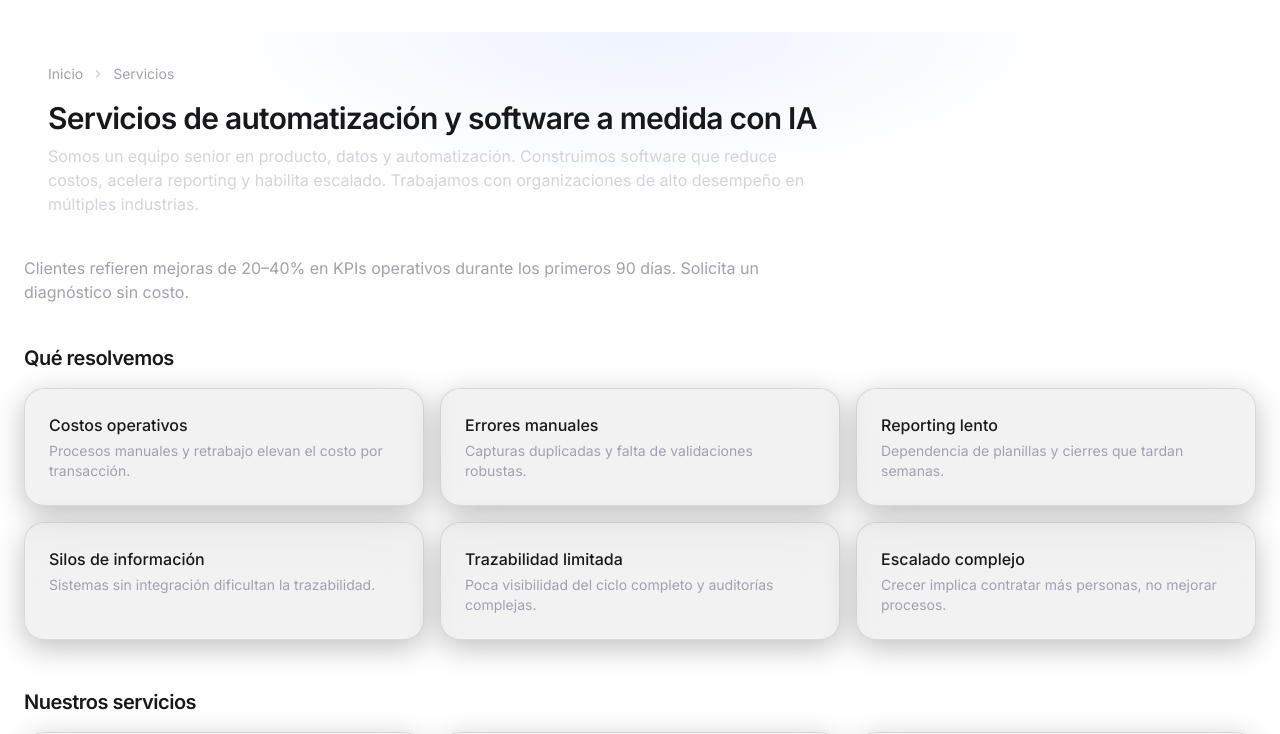
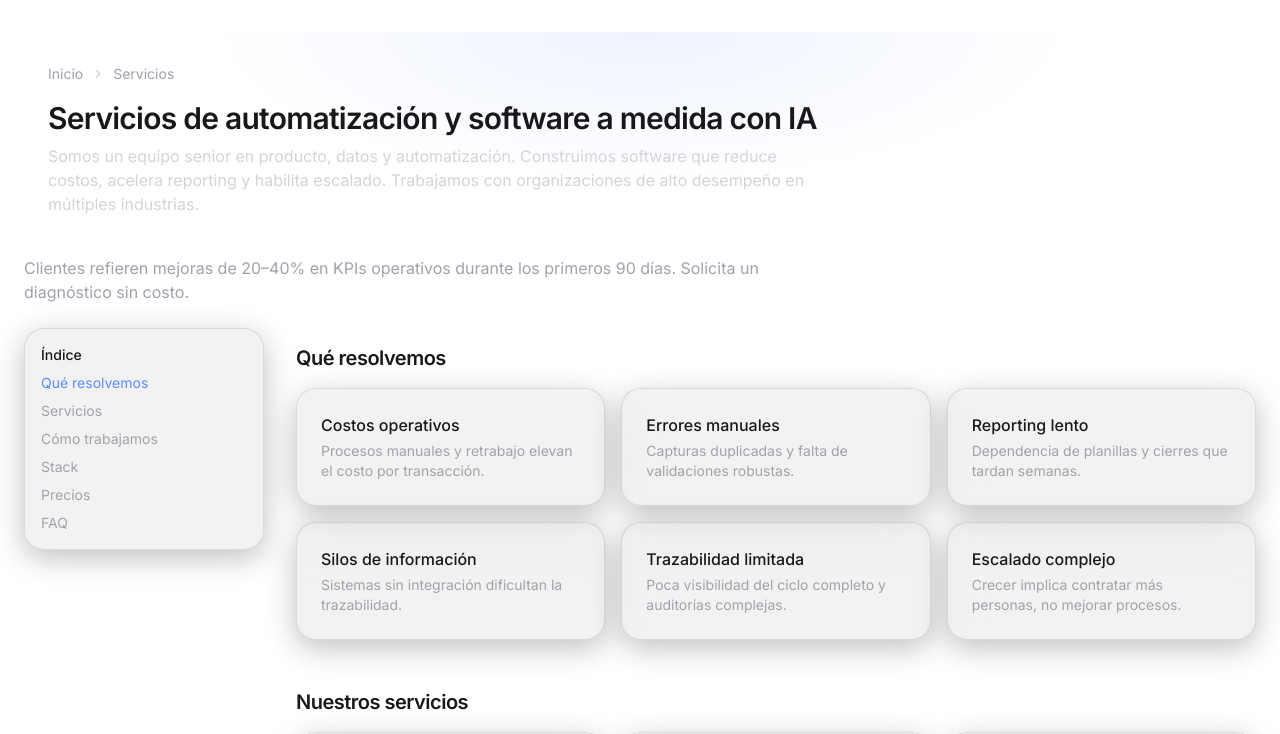
Before and after one commit to Cryptobal/axioma, a Next.js app: page /servicios in a window 1280 px wide. Shown: the top 734 px of the page. Built offline with nearby package versions, Linux system fonts and the light colour scheme.

Commit message:
feat(ui): command palette (Cmd/Ctrl+K), índice sticky en Servicios, animaciones suaves

```diff
--- a/app/servicios/page.tsx
+++ b/app/servicios/page.tsx
@@ -6,6 +6,7 @@ import Script from 'next/script'
 import Link from 'next/link'
 import { Card, CardContent, CardHeader } from '@/components/ui/card'
 import { Brain, Boxes, Cable, ClipboardList, Wrench } from 'lucide-react'
+import { SectionNav } from '@/components/section-nav'
 
 export const metadata: Metadata = {
   title: 'Servicios de automatización y software a medida con IA',
@@ -54,7 +55,17 @@ export default function Page() {
       <PageHeader title="Servicios de automatización y software a medida con IA" subtitle="Somos un equipo senior en producto, datos y automatización. Construimos software que reduce costos, acelera reporting y habilita escalado. Trabajamos con organizaciones de alto desempeño en múltiples industrias." />
       <p className="text-zinc-400 mt-2 max-w-3xl">Clientes refieren mejoras de 20–40% en KPIs operativos durante los primeros 90 días. Solicita un diagnóstico sin costo.</p>
 
-      <section className="mt-10">
+      <div className="grid md:grid-cols-[240px,1fr] gap-8 mt-6">
+        <SectionNav items={[
+          { id: 'que-resolvemos', label: 'Qué resolvemos' },
+          { id: 'servicios', label: 'Servicios' },
+          { id: 'como-trabajamos', label: 'Cómo trabajamos' },
+          { id: 'stack', label: 'Stack' },
+          { id: 'precios', label: 'Precios' },
+          { id: 'faq', label: 'FAQ' },
+        ]} />
+        <div>
+      <section id="que-resolvemos" className="mt-4">
         <h2 className="text-xl font-semibold tracking-tight">Qué resolvemos</h2>
         <div className="grid md:grid-cols-3 gap-4 mt-4">
           {painPoints.map((p) => (
@@ -68,7 +79,7 @@ export default function Page() {
         </div>
       </section>
 
-      <section className="mt-12">
+      <section id="servicios" className="mt-12">
         <h2 className="text-xl font-semibold tracking-tight">Nuestros servicios</h2>
         <div className="grid md:grid-cols-3 gap-4 mt-4">
           {services.map((s) => (
@@ -85,7 +96,7 @@ export default function Page() {
         </div>
       </section>
 
-      <section className="mt-12">
+      <section id="como-trabajamos" className="mt-12">
         <h2 className="text-xl font-semibold tracking-tight">Cómo trabajamos</h2>
         <ol className="grid md:grid-cols-5 gap-4 mt-4">
           {timeline.map((t, i) => (
@@ -98,7 +109,7 @@ export default function Page() {
         </ol>
       </section>
 
-      <section className="mt-12">
+      <section id="stack" className="mt-12">
         <h2 className="text-xl font-semibold tracking-tight">Stack</h2>
         <div className="flex flex-wrap gap-2 mt-3">
           {['Next.js', 'Postgres/Neon', 'Python', 'Workers', 'Redis (opc.)', 'LLMs'].map((s) => (
@@ -107,7 +118,7 @@ export default function Page() {
         </div>
       </section>
 
-      <section className="mt-12">
+      <section id="precios" className="mt-12">
         <h2 className="text-xl font-semibold tracking-tight">Modelos de precio</h2>
         <div className="grid md:grid-cols-3 gap-4 mt-4">
           {[
@@ -120,7 +131,7 @@ export default function Page() {
         </div>
       </section>
 
-      <section className="mt-12">
+      <section id="faq" className="mt-12">
         <h2 className="text-xl font-semibold tracking-tight">FAQ</h2>
         <div className="mt-4 space-y-3">
           {[
@@ -149,6 +160,8 @@ export default function Page() {
           <Button asChild variant="outline"><Link href="/casos">Ver casos</Link></Button>
         </div>
       </div>
+        </div>
+      </div>
     </div>
   )
 }
--- /dev/null
+++ b/components/command-palette.tsx
@@ -0,0 +1,59 @@
+"use client"
+import * as React from 'react'
+import { useRouter } from 'next/navigation'
+import { Command } from 'cmdk'
+
+const items = [
+  { label: 'Inicio', href: '/' },
+  { label: 'Servicios', href: '/servicios' },
+  { label: 'Industrias', href: '/industrias' },
+  { label: 'Casos', href: '/casos' },
+  { label: 'Sobre nosotros', href: '/sobre-nosotros' },
+  { label: 'Blog', href: '/blog' },
+  { label: 'Contacto', href: '/contacto' },
+]
+
+export function CommandPalette() {
+  const router = useRouter()
+  const [open, setOpen] = React.useState(false)
+  const [query, setQuery] = React.useState('')
+
+  React.useEffect(() => {
+    const onKeyDown = (e: KeyboardEvent) => {
+      if ((e.ctrlKey || e.metaKey) && e.key.toLowerCase() === 'k') {
+        e.preventDefault()
+        setOpen((v) => !v)
+      }
+    }
+    window.addEventListener('keydown', onKeyDown)
+    return () => window.removeEventListener('keydown', onKeyDown)
+  }, [])
+
+  const filtered = items.filter((i) => i.label.toLowerCase().includes(query.toLowerCase()))
+
+  return (
+    <div>
+      {open && (
+        <div className="fixed inset-0 z-[60] bg-black/40" onClick={() => setOpen(false)} />
+      )}
+      <Command.Dialog open={open} onOpenChange={setOpen} label="Buscar" className="fixed left-1/2 top-24 z-[61] w-[90vw] max-w-xl -translate-x-1/2 overflow-hidden rounded-2xl border border-white/10 bg-zinc-900 text-zinc-100 shadow-card">
+        <Command.Input autoFocus value={query} onValueChange={setQuery} placeholder="Buscar páginas…" className="w-full border-b border-white/10 bg-transparent px-4 py-3 text-sm outline-none placeholder:text-zinc-500" />
+        <Command.List className="max-h-[50vh] overflow-auto">
+          <Command.Empty className="p-4 text-sm text-zinc-500">Sin resultados</Command.Empty>
+          {filtered.map((i) => (
+            <Command.Item
+              key={i.href}
+              onSelect={() => {
+                setOpen(false)
+                router.push(i.href as any)
+              }}
+              className="cursor-pointer px-4 py-2 text-sm data-[selected=true]:bg-white/10"
+            >
+              {i.label}
+            </Command.Item>
+          ))}
+        </Command.List>
+      </Command.Dialog>
+    </div>
+  )
+}
--- a/components/navbar.tsx
+++ b/components/navbar.tsx
@@ -7,6 +7,7 @@ import { Button } from '@/components/ui/button'
 import { Menu, X } from 'lucide-react'
 import { ThemeToggle } from '@/components/theme-toggle'
 import { useEffect, useState } from 'react'
+import { CommandPalette } from '@/components/command-palette'
 
 type NavLink = { href: Route; label: string }
 
@@ -92,6 +93,7 @@ export function Navbar() {
               </motion.div>
             ) : null}
           </AnimatePresence>
+          <CommandPalette />
         </div>
       </div>
     </header>
--- /dev/null
+++ b/components/section-nav.tsx
@@ -0,0 +1,39 @@
+"use client"
+import { useEffect, useState } from 'react'
+
+type Item = { id: string; label: string }
+
+export function SectionNav({ items }: { items: Item[] }) {
+  const [active, setActive] = useState(items[0]?.id)
+  useEffect(() => {
+    const obs = new IntersectionObserver(
+      (entries) => {
+        const visible = entries.filter((e) => e.isIntersecting).sort((a, b) => b.intersectionRatio - a.intersectionRatio)[0]
+        if (visible) setActive(visible.target.id)
+      },
+      { rootMargin: '-20% 0px -70% 0px', threshold: [0, 0.25, 0.5, 1] }
+    )
+    items.forEach((i) => {
+      const el = document.getElementById(i.id)
+      if (el) obs.observe(el)
+    })
+    return () => obs.disconnect()
+  }, [items])
+
+  return (
+    <nav className="sticky top-24 hidden md:block">
+      <div className="glass rounded-2xl p-4">
+        <div className="text-sm font-medium">Índice</div>
+        <ul className="mt-2 space-y-2 text-sm">
+          {items.map((i) => (
+            <li key={i.id}>
+              <a href={`#${i.id}`} className={active === i.id ? 'text-primary' : 'text-zinc-400 hover:text-zinc-200'}>
+                {i.label}
+              </a>
+            </li>
+          ))}
+        </ul>
+      </div>
+    </nav>
+  )
+}
--- a/package.json
+++ b/package.json
@@ -22,6 +22,7 @@
     "@vercel/analytics": "^1.5.0",
     "class-variance-authority": "^0.7.1",
     "clsx": "^2.1.1",
+    "cmdk": "^1.1.1",
     "framer-motion": "^12.23.12",
     "gray-matter": "^4.0.3",
     "next": "^14.2.31",
```
Also changed, not shown: 1 other file (tests, documents, lock files or other folders).
